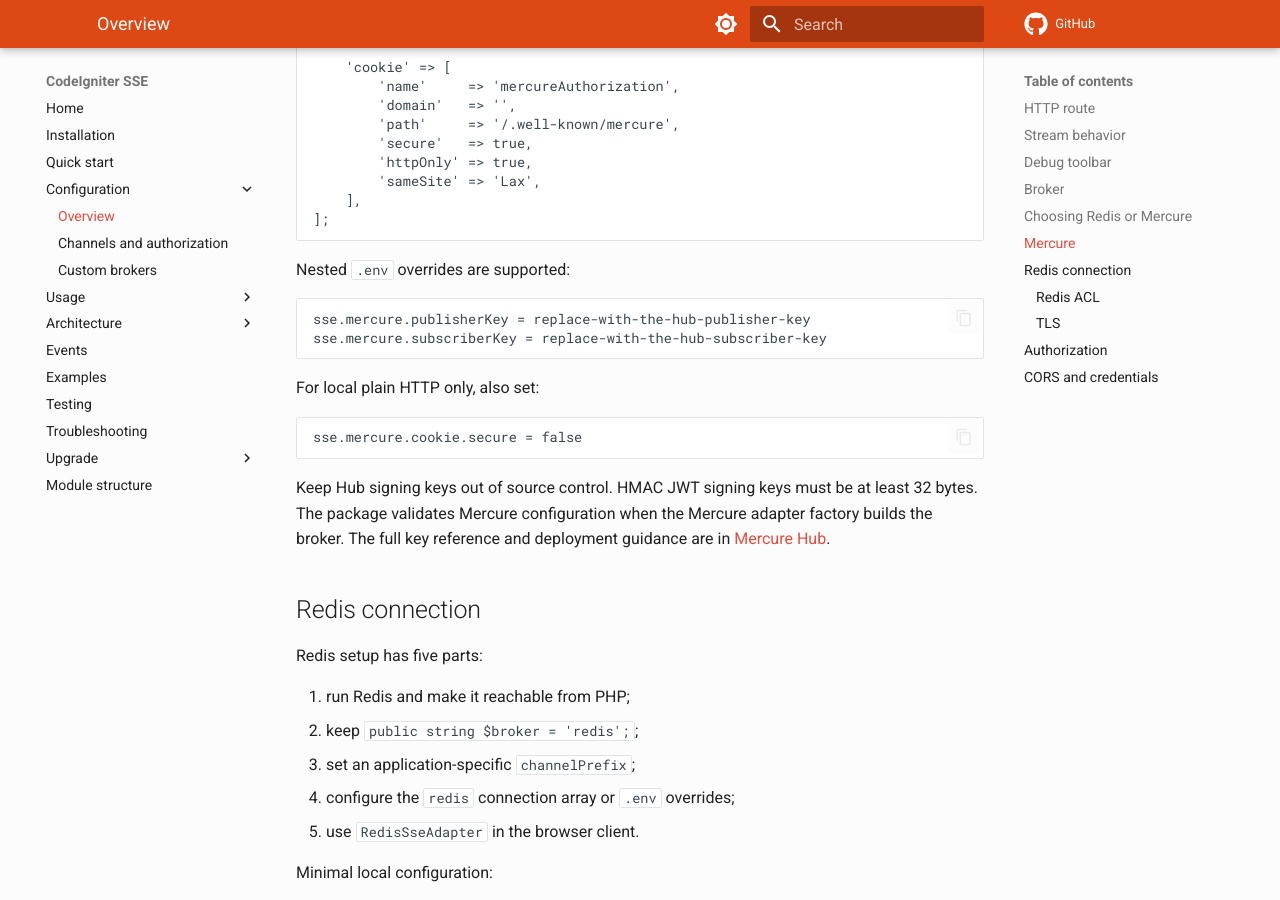
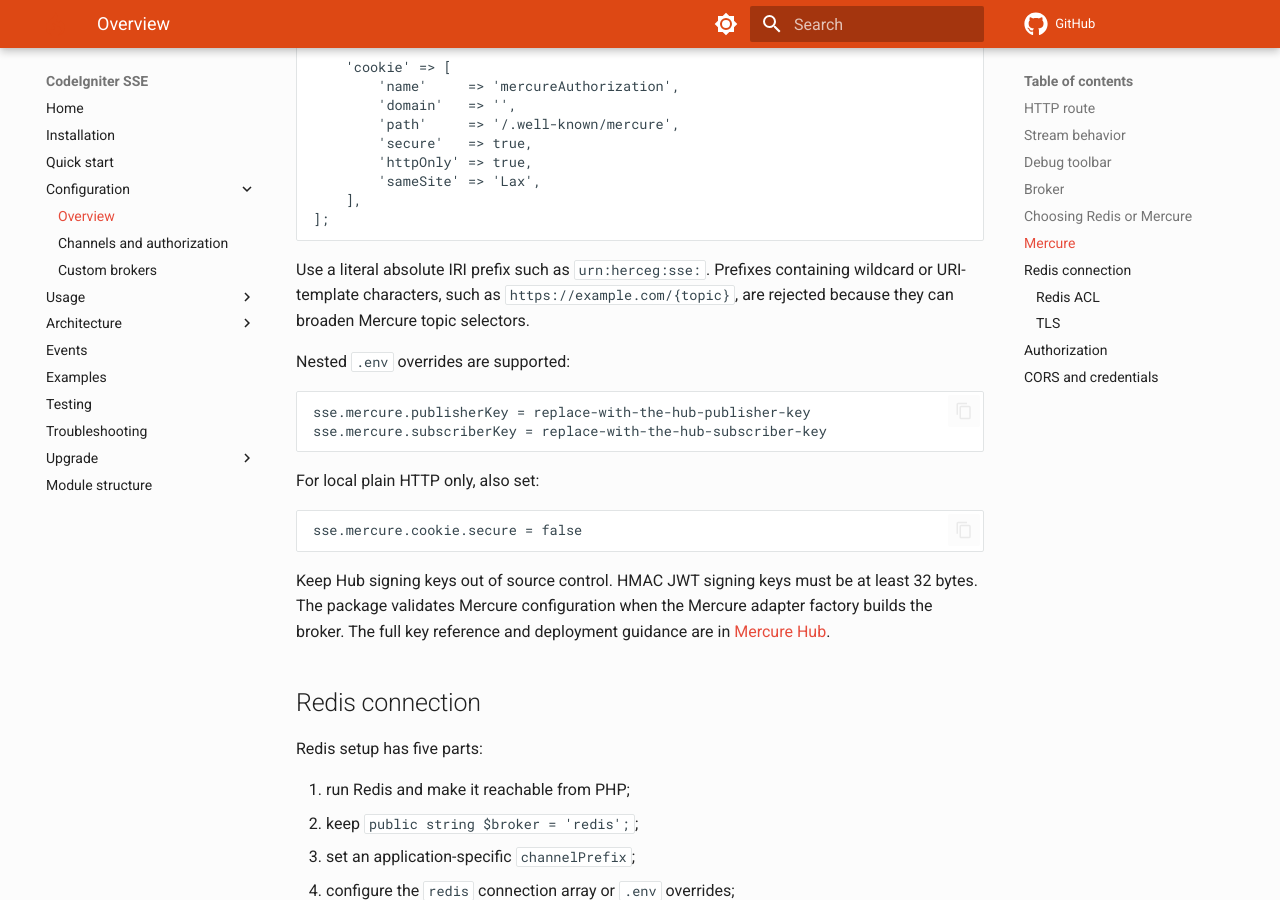
Before and after one commit to maniaba/codeigniter4-sse, an MkDocs documentation site: the page built from docs/configuration.md, in a window 1280 px wide and 900 px high, scrolled down 6574 px. Built offline with MkDocs 1.6.1 and Material for MkDocs 9.7.7, drawn with Linux system fonts in a browser that asks for light colours; comment, search, counter and statistics services are not loaded; the version menu is left out; a style sheet for code colours, icons or effects is not loaded.

Commit message:
Ensure `topicPrefix` is a literal absolute IRI prefix without wildcards or URI-template characters

````diff
--- a/docs/configuration.md
+++ b/docs/configuration.md
@@ -285,6 +285,11 @@ public array $mercure = [
 ];
 ```
 
+Use a literal absolute IRI prefix such as `urn:herceg:sse:`. Prefixes
+containing wildcard or URI-template characters, such as
+`https://example.com/{topic}`, are rejected because they can broaden Mercure
+topic selectors.
+
 Nested `.env` overrides are supported:
 
 ```dotenv
````
Also changed, not shown: docs/mercure.md (+1 -1 lines), 2 other files.
